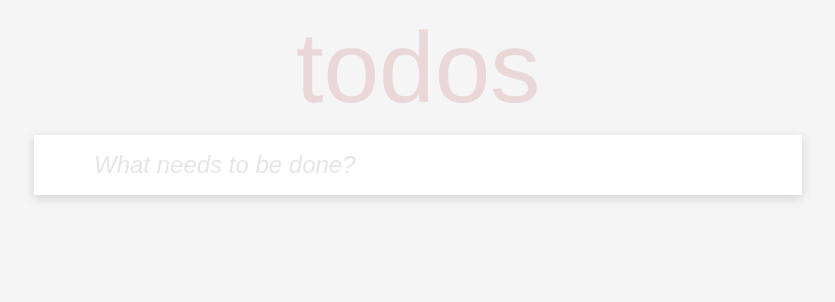
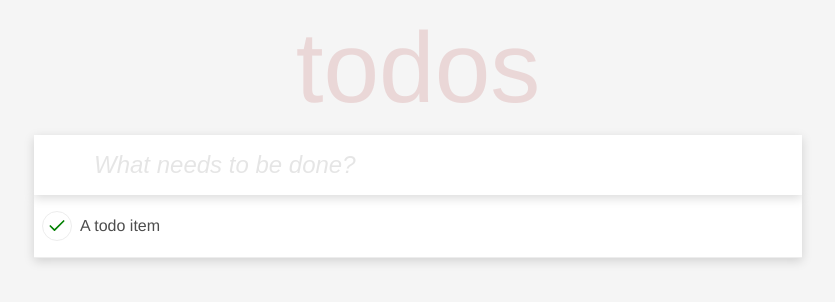
Before and after one commit to akash6190/clumio_frontend_training, a React (Create React App) app: page / in a window 1280 px wide. Shown: the top 302 px of the page, without its empty margins (222-1057 px from the left). Built offline with nearby package versions, Linux system fonts and the light colour scheme; data requests are answered from the project's data file.

Commit message:
Add json-server api and integrate it

```diff
--- /dev/null
+++ b/db.json
@@ -0,0 +1,9 @@
+{
+  "todos": [
+    {
+      "id": "bdff53ce-3c79-434e-9660-d6f838d6dbe7",
+      "completed": true,
+      "value": "A todo item"
+    }
+  ]
+}
--- a/src/components/Input/index.tsx
+++ b/src/components/Input/index.tsx
@@ -1,7 +1,7 @@
 import React, {ChangeEventHandler, FormEventHandler, useState} from 'react';
 
 export interface Todo {
-    id: number;
+    id: string;
     value: string;
     completed: boolean;
 }
@@ -19,7 +19,7 @@ const Input: React.FC<Props> = ({ onFormSubmit }) => {
 
     const handleFormSubmit: FormEventHandler<HTMLFormElement> = e => {
         e.preventDefault();
-        onFormSubmit({ id: -1, completed: false, value: value.trim() });
+        onFormSubmit({ id: '', completed: false, value: value.trim() });
         setValue('');
     };
 
--- a/src/components/TodosList/index.tsx
+++ b/src/components/TodosList/index.tsx
@@ -15,7 +15,7 @@ const TodosList: React.FC<Props> = ({ onClear, onComplete, todos }) => {
         <ul className="list-container">
             {
                 todos.map(todo => (
-                    <li className="list-item">
+                    <li className="list-item" key={todo.id}>
                         <div className="section-left">
                             <div className="check-circle" onClick={() => onComplete(todo)}>
                                 {
--- a/src/containers/App/index.tsx
+++ b/src/containers/App/index.tsx
@@ -1,16 +1,44 @@
-import React, {useState} from 'react';
+import axios from 'axios';
+import uuid from 'uuid/v4';
+import React, {useEffect, useState} from 'react';
 
 import Input, {Todo} from "../../components/Input";
 import TodosList from "../../components/TodosList";
 
-const Index: React.FC = () => {
+const App: React.FC = () => {
     const [todos, setTodos] = useState<Todo[]>([]);
+    const [error, setError] = useState(null);
+
+    useEffect(() => {
+        (async () => {
+            try {
+                const response = await axios.get('http://localhost:3000/todos');
+                if (response.status === 200) {
+                    setTodos(response.data);
+                }
+            } catch (e) {
+                console.log(e);
+                setError(e.toString());
+            }
+        })();
+    }, []);
 
     const updateTodos = (t: Todo) => {
         if (t.value.trim() === '') {
             return;
         }
-        setTodos([...todos, { ...t, id: todos.length }]);
+        const newTodo: Todo = { ...t, id: uuid() };
+        (async () => {
+            try {
+                const response = await axios.post('http://localhost:3000/todos', newTodo);
+                if (response.status === 201) {
+                    setTodos([...todos, newTodo]);
+                }
+            } catch (e) {
+                console.log(e);
+                setError(e.toString());
+            }
+        })();
     };
 
     const updateCompleted = (t: Todo) => {
@@ -20,12 +48,37 @@ const Index: React.FC = () => {
             newTodos[index] = { ...t, completed: !t.completed };
         }
 
-        setTodos(newTodos);
+        (async () => {
+            try {
+                const response = await axios.put(
+                    `http://localhost:3000/todos/${t.id}`,
+                    { ...t, completed: !t.completed }
+                    );
+                if (response.status === 200) {
+                    setTodos(newTodos);
+                }
+            } catch (e) {
+                console.log(e);
+                setError(e.toString());
+            }
+        })();
     };
 
     const clearTodo = (t: Todo) => {
         const newTodos = todos.filter(({ id }) => id !== t.id);
         setTodos(newTodos);
+
+        (async () => {
+            try {
+                const response = await axios.delete(`http://localhost:3000/todos/${t.id}`);
+                if (response.status === 200) {
+                    setTodos(newTodos);
+                }
+            } catch (e) {
+                console.log(e);
+                setError(e.toString());
+            }
+        })();
     };
 
     return (
@@ -33,8 +86,9 @@ const Index: React.FC = () => {
             <p className="heading">todos</p>
             <Input onFormSubmit={updateTodos}  />
             <TodosList todos={todos} onComplete={updateCompleted} onClear={clearTodo} />
+            <div className="api-error">{error}</div>
         </div>
     );
 };
 
-export default Index;
+export default App;
--- a/src/index.css
+++ b/src/index.css
@@ -104,6 +104,12 @@ body {
   cursor: pointer;
   visibility: hidden;
 }
+
 .list-item:hover .clear-todo {
   visibility: visible;
 }
+
+.api-error {
+  color: brown;
+  margin: var(--std-spacing-md) 0;
+}
```
Also changed, not shown: package.json (+8 -1 lines), 1 other file (tests, documents, lock files or other folders).
